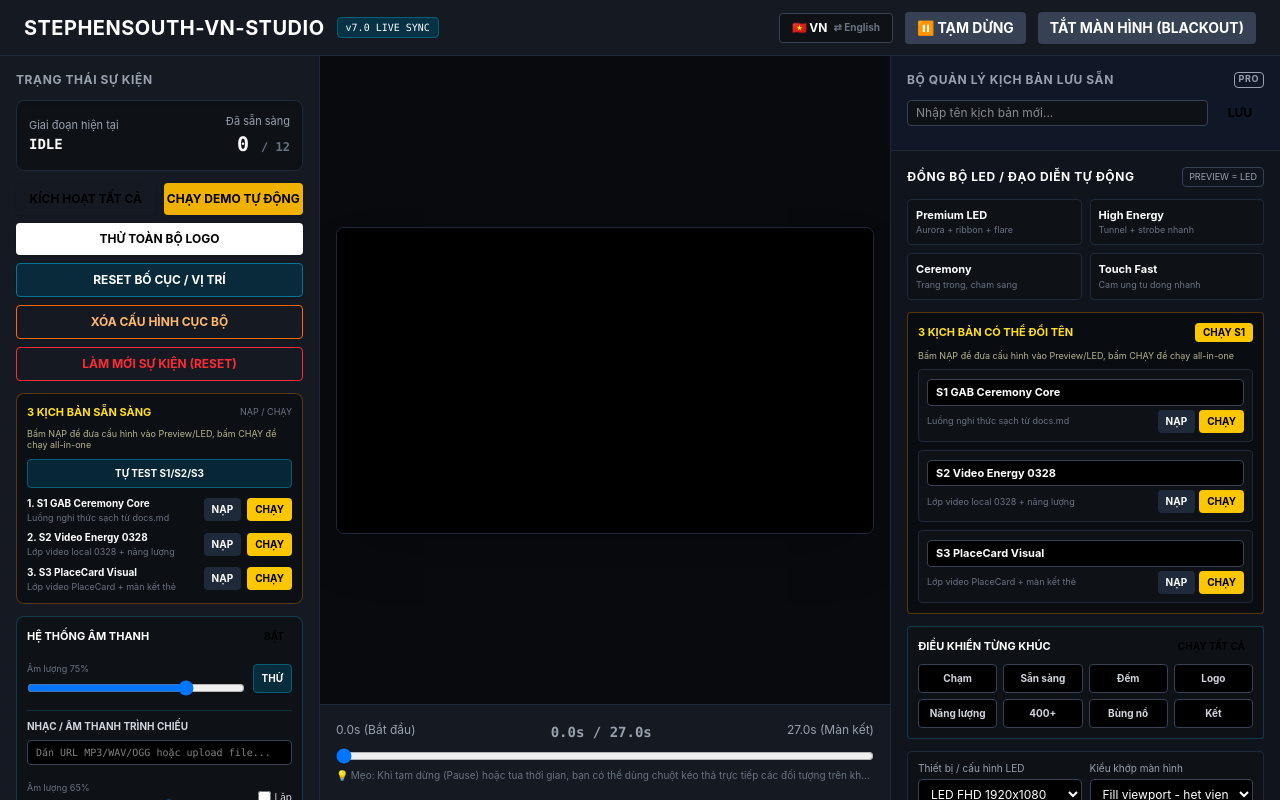
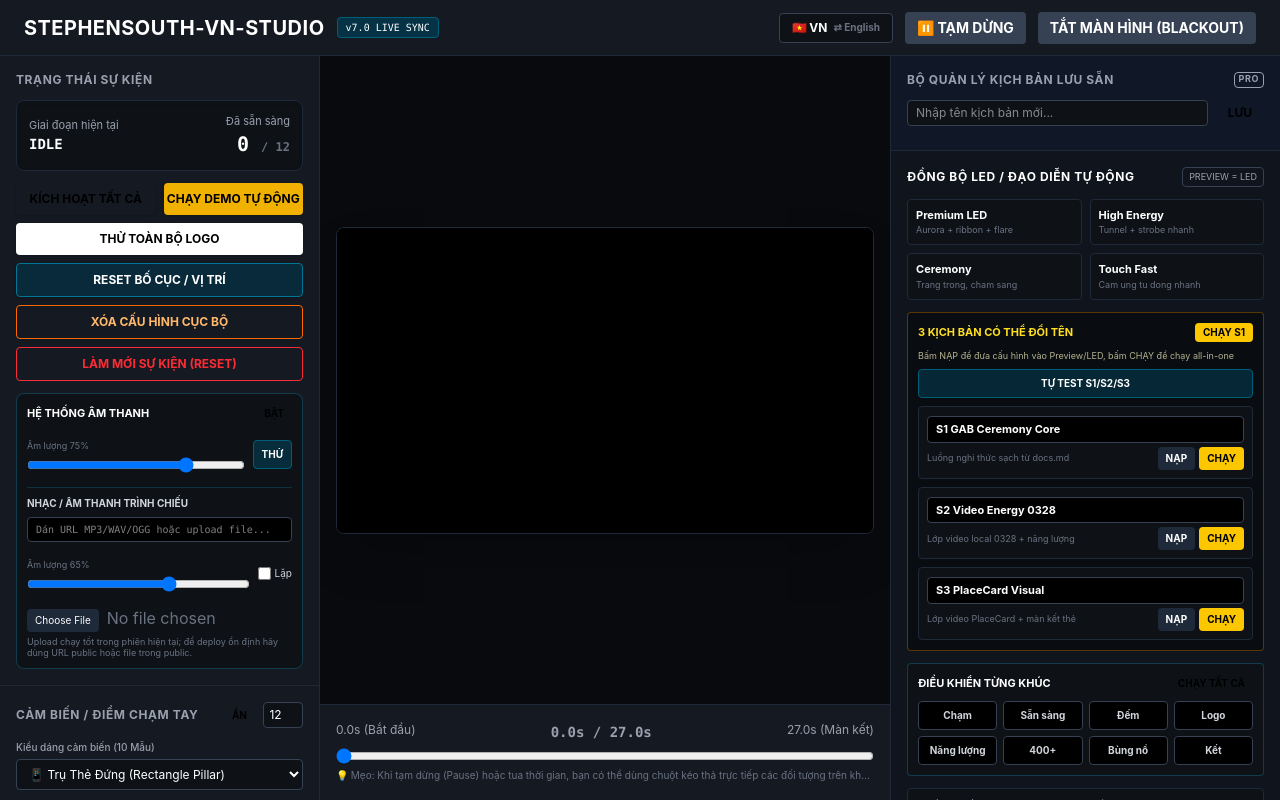
Before and after one commit to StephenSouth13/VIDEO_GAB, a React (Vite) app: page /operator in a window 1280 px wide. Built offline with nearby package versions, Linux system fonts and the light colour scheme.

Commit message:
Simplify scenario controls and start shows directly

```diff
--- a/src/core/EventController.ts
+++ b/src/core/EventController.ts
@@ -182,6 +182,20 @@ export class EventController {
     store.setPhase(EventPhase.COUNTDOWN);
   }
 
+  public startShowNow() {
+    if (this.currentTimer) this.currentTimer.clear();
+    this.clearDemoInterval();
+    const store = useEventStore.getState();
+    store.setBlackout(false);
+    store.setPaused(false);
+    store.setScrubbing(false);
+    store.setAutoAdvanceEnabled(false);
+    store.setShowNodes(true);
+    this.confirmAllParticipants();
+    store.setGlobalTime(0);
+    store.setPhase(EventPhase.COUNTDOWN);
+  }
+
   public cancelCountdown() {
     useEventStore.getState().setPhase(EventPhase.WAITING_FOR_PARTICIPANTS);
   }
--- a/src/operator/OperatorPanel.tsx
+++ b/src/operator/OperatorPanel.tsx
@@ -276,7 +276,7 @@ export default function OperatorPanel() {
   const runSavedProfile = (name: string) => {
     loadProfile(name);
     window.setTimeout(() => {
-      eventController.runDemo();
+      eventController.startShowNow();
     }, 60);
   };
 
@@ -296,7 +296,7 @@ export default function OperatorPanel() {
     setStageFit('fill');
     setStageOverscan(0);
     setBackgroundVideoPaused(false);
-    eventController.runDemo();
+    eventController.startShowNow();
   };
 
   const hardResetLocalConfig = () => {
@@ -355,7 +355,7 @@ export default function OperatorPanel() {
 
   const runScenario1Ceremony = () => {
     applyScenario1Ceremony();
-    eventController.runDemo();
+    eventController.startShowNow();
   };
 
   const applyScenarioVideoShow = () => {
@@ -370,7 +370,7 @@ export default function OperatorPanel() {
 
   const runScenarioVideoShow = () => {
     applyScenarioVideoShow();
-    eventController.runDemo();
+    eventController.startShowNow();
   };
 
   const applyScenarioPlaceCard = () => {
@@ -386,7 +386,7 @@ export default function OperatorPanel() {
 
   const runScenarioPlaceCard = () => {
     applyScenarioPlaceCard();
-    eventController.runDemo();
+    eventController.startShowNow();
   };
 
   const setPresetTimeline = (seconds: number) => {
@@ -447,10 +447,9 @@ export default function OperatorPanel() {
       await wait(120);
       const state = useEventStore.getState();
       const isRunning = [
-        EventPhase.WAITING_FOR_PARTICIPANTS,
-        EventPhase.PARTICIPANT_CONFIRMING,
-        EventPhase.ALL_PARTICIPANTS_READY,
         EventPhase.COUNTDOWN,
+        EventPhase.GAB_REVEAL,
+        EventPhase.ENERGY_CONVERGENCE,
       ].includes(state.phase as any);
       if (!isRunning || !check.verify()) {
         setScenarioSmokeStatus(t.scenarioSmokeFail);
@@ -522,34 +521,6 @@ export default function OperatorPanel() {
               <button onClick={() => store.resetLayout()} className="py-2 bg-cyan-950/70 border border-cyan-700 text-gab-cyan text-xs font-bold rounded hover:bg-cyan-900 shadow col-span-2">{t.resetLayoutPositions}</button>
               <button onClick={hardResetLocalConfig} className="py-2 border border-orange-500 text-orange-300 text-xs font-bold rounded hover:bg-orange-500 hover:text-black col-span-2 transition">{t.hardResetLocalConfig}</button>
               <button onClick={handleReset} className="py-2 border border-red-500 text-red-500 text-xs font-bold rounded hover:bg-red-500 hover:text-white col-span-2 transition">{t.resetEvent}</button>
-            </div>
-
-            <div className="mt-3 bg-black/40 border border-yellow-700/50 rounded-lg p-2.5">
-              <div className="flex items-center justify-between mb-2">
-                <h3 className="text-[11px] font-bold text-yellow-300 uppercase">{t.scenarioLibraryReady}</h3>
-                <span className="text-[9px] text-gray-500">{t.scenarioLoadRun}</span>
-              </div>
-              <p className="text-[9px] text-yellow-100/70 leading-tight mb-2">{t.scenarioLibraryHint}</p>
-              <button onClick={runScenarioSmokeTest} className="w-full mb-2 py-1.5 rounded bg-cyan-950/70 border border-cyan-800 text-gab-cyan text-[10px] font-bold hover:bg-cyan-900">
-                {t.scenarioSmokeTest}
-              </button>
-              {scenarioSmokeStatus && (
-                <p className={`text-[9px] mb-2 ${scenarioSmokeStatus === t.scenarioSmokePass ? 'text-emerald-300' : scenarioSmokeStatus === t.scenarioSmokeFail ? 'text-red-300' : 'text-gray-400'}`}>
-                  {scenarioSmokeStatus}
-                </p>
-              )}
-              <div className="space-y-1.5">
-                {scenarioItems.map((item, index) => (
-                  <div key={item.key} className="grid grid-cols-[1fr_auto_auto] gap-1.5 items-center">
-                    <div className="min-w-0">
-                      <p className="text-[10px] font-bold text-white truncate">{index + 1}. {scenarioNames[item.key]}</p>
-                      <p className="text-[9px] text-gray-500 truncate">{item.desc}</p>
-                    </div>
-                    <button onClick={item.apply} className="px-2 py-1 rounded bg-gray-800 hover:bg-gray-700 text-[10px] font-bold">{t.btnSetupScenario}</button>
-                    <button onClick={item.run} className="px-2 py-1 rounded bg-yellow-400 hover:bg-yellow-300 text-black text-[10px] font-bold">{t.btnRunScenario}</button>
-                  </div>
-                ))}
-              </div>
             </div>
 
             <div className="mt-3 bg-[#0E1217] border border-cyan-900/70 rounded-lg p-2.5">
@@ -843,6 +814,14 @@ export default function OperatorPanel() {
                   <button onClick={runScenario1Ceremony} className="text-[10px] bg-yellow-400 text-black px-2 py-0.5 rounded font-bold">{t.btnRunCodeScenario}</button>
                 </div>
                 <p className="text-[9px] text-yellow-100/70 leading-tight mb-2">{t.scenarioLibraryHint}</p>
+                <button onClick={runScenarioSmokeTest} className="w-full mb-2 py-1.5 rounded bg-cyan-950/70 border border-cyan-800 text-gab-cyan text-[10px] font-bold hover:bg-cyan-900">
+                  {t.scenarioSmokeTest}
+                </button>
+                {scenarioSmokeStatus && (
+                  <p className={`text-[9px] mb-2 ${scenarioSmokeStatus === t.scenarioSmokePass ? 'text-emerald-300' : scenarioSmokeStatus === t.scenarioSmokeFail ? 'text-red-300' : 'text-gray-400'}`}>
+                    {scenarioSmokeStatus}
+                  </p>
+                )}
                 {scenarioItems.map((item) => (
                   <div key={item.key} className="bg-[#0E1217] border border-gray-800 rounded p-2 mb-2 last:mb-0">
                     <input
```
